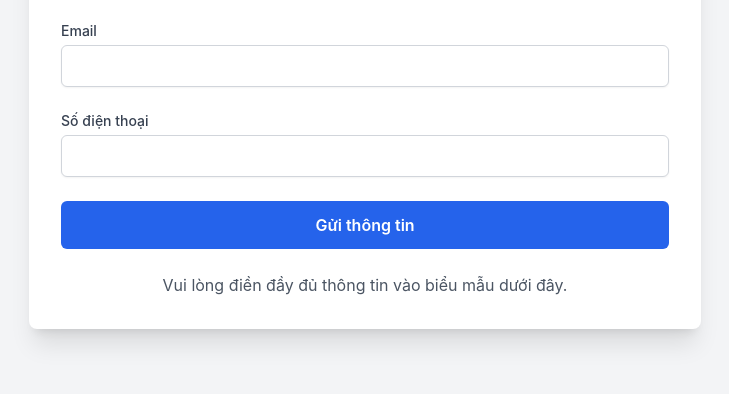
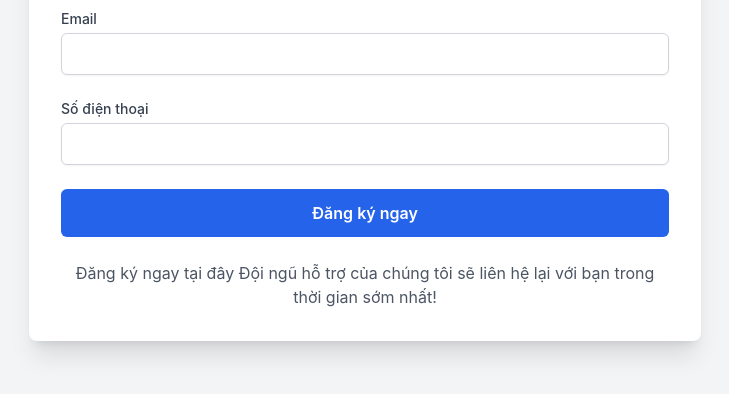
Before and after one commit to hienntiliving-spec/Kh-a-cha-m-, a plain HTML site: page index.html in a window 1280 px wide. Shown: the part 316-710 px from the top of the page, without its empty margins (275-1004 px from the left). Drawn offline with nearby package versions, Linux system fonts and the light colour scheme.

Commit message:
Update index.html

```diff
--- a/index.html
+++ b/index.html
@@ -44,9 +44,10 @@
             <!-- Nút gửi form -->
             <button type="submit"
                     class="w-full py-3 px-4 bg-blue-600 text-white font-semibold rounded-md hover:bg-blue-700 focus:outline-none focus:ring-2 focus:ring-offset-2 focus:ring-blue-500 transition duration-150 ease-in-out">
-                Gửi thông tin
+                Đăng ký ngay
             </button>
-            <p class="text-gray-600 text-center mb-8">Vui lòng điền đầy đủ thông tin vào biểu mẫu dưới đây.</p>
+            <p class="text-gray-600 text-center mb-8">Đăng ký ngay tại đây
+Đội ngũ hỗ trợ của chúng tôi sẽ liên hệ lại với bạn trong thời gian sớm nhất!</p>
         </form>
 
         <!-- Thông báo sau khi gửi -->
```
